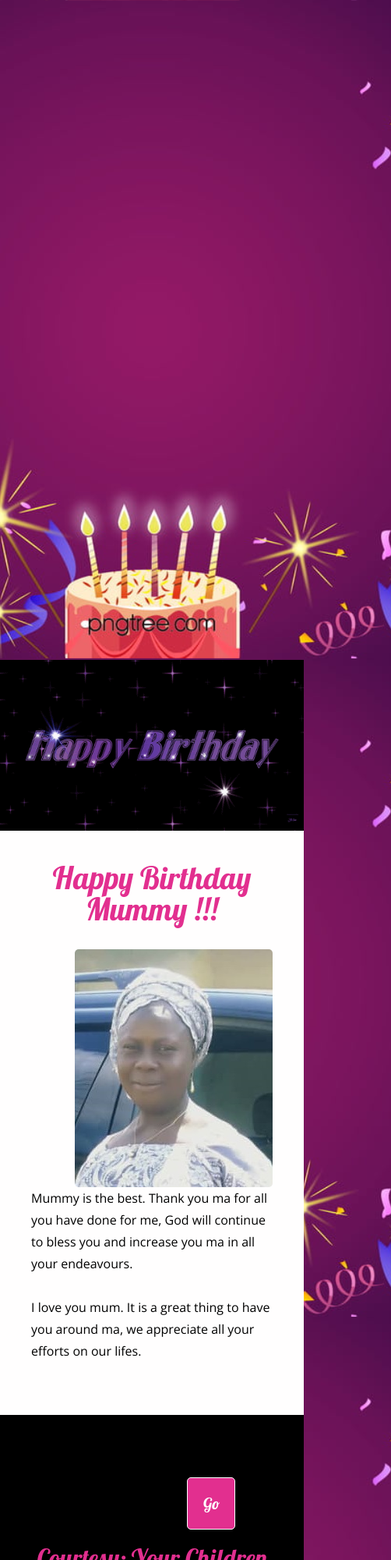
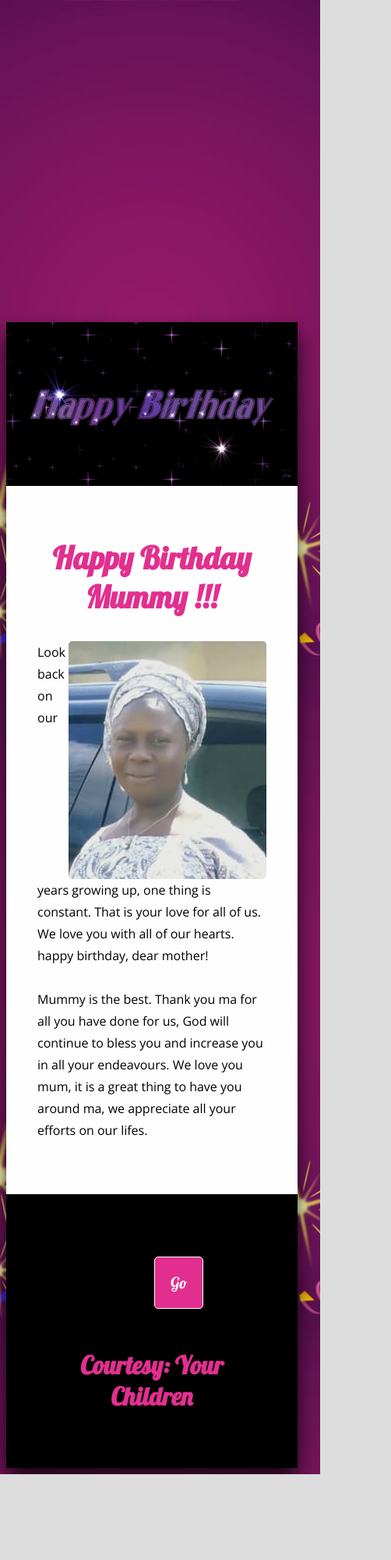
Before and after one commit to olawale1rty/olawale1rty.github.io, a plain HTML site: page index.html in a window 390 px wide. Shown: the top 2000 px of the page at 78% size, 502 px wide, since content can reach past the window. After the commit the page ends 1890 px from the top, so only its background shows below. Drawn offline with nearby package versions, Linux system fonts and the light colour scheme.

Commit message:
improved the responsiveness

```diff
--- a/css/small.css
+++ b/css/small.css
@@ -1,3 +1,4 @@
+
 .container{
     width: 100%;
     margin: 0;
@@ -11,3 +12,27 @@
     text-align:  center;
     float: inherit;
 }
+.video iframe {
+	width: 100%;
+	padding-left: 20px;
+}
+button{
+	width: auto;
+	padding: 20px;
+ 	border: 1px solid white;
+ 	border-radius: 5px;
+ 	margin: 20px 150px;
+ /* cursor: pointer;
+  width: auto;
+  display: inline-block;
+  padding: 20px;
+  background-color: #e22f8f;
+  color: white;
+  font-size: 20px;
+  text-align: center;
+  border: 1px solid white;
+  border-radius: 5px;
+  font-family: 'Lobster', cursive;
+  margin: 20px 150px;*/
+
+}
--- a/css/style.css
+++ b/css/style.css
@@ -73,6 +73,8 @@ h3 {
 .container {
   width: 600px;
   margin: 100px auto;
+  box-sizing: border-box;
+  box-shadow: 0 15px 25px rgba(0,0,0,.8);
 
 
 }
@@ -102,6 +104,7 @@ h3 {
 .intro, .contact {
   padding: 40px;
 }
+
 .hero {
   line-height: 0;
 }
@@ -114,7 +117,7 @@ h3 {
 }
 button{
   cursor: pointer;
-  width: 20%;
+  width: auto;
   display: inline-block;
   padding: 20px;
   background-color: #e22f8f;
@@ -124,9 +127,10 @@ button{
   border: 1px solid white;
   border-radius: 5px;
   font-family: 'Lobster', cursive;
-  margin: 20px 200px;
+  margin: 20px 225px;
 
 }
 .video {
-  margin: 20px 120px;
+  width: auto;
+  margin: 20px 50px;
 }
--- a/index.html
+++ b/index.html
@@ -4,7 +4,7 @@
     <meta charset="utf-8">
     <title>Happy Birthday Mummy!</title>
     <meta name="description" content="Happy Birthday Mummy!">
-    <link rel="stylesheet" href="css/reset.css">
+   <!--  <link rel="stylesheet" href="css/reset.css"> -->
     <link rel="stylesheet" href="css/style.css">
     <link rel="stylesheet" href="css/small.css" media="(max-width: 630px)">
     <link href='https://fonts.googleapis.com/css?family=Open+Sans:300,700|Lobster' rel='stylesheet' type='text/css'>
@@ -12,7 +12,7 @@
     <script src="https://ajax.googleapis.com/ajax/libs/jquery/3.3.1/jquery.min.js"></script>
   </head>
   <body>
-    <canvas id="canvas"> </canvas>
+    <canvas id="canvas"> Your browser does not support the canvas. </canvas>
     <div class="container">
       <div class = "hero">
         <img src="images/hero.gif" alt="action_pics">
@@ -22,9 +22,9 @@
         <div class = "her">
           <img src="images/mum.jpg" alt="mum_pics">
         </div>
-        <p>Mummy is the best. Thank you ma for all you have done for me, God will continue to bless you and increase you ma in all your endeavours.</p>
+        <p>Look back on our years growing up, one thing is constant. That is your love for all of us. We love you with all of our hearts. happy birthday, dear mother!</p>
 
-        <p>I love you mum. It is a great thing to have you around ma, we appreciate all your efforts on our lifes. </p>
+        <p>Mummy is the best. Thank you ma for all you have done for us, God will continue to bless you and increase you in all your endeavours. We love you mum, it is a great thing to have you around ma, we appreciate all your efforts on our lifes. </p>
       </div>
       <div class = "contact">
         <div class="video">
@@ -32,8 +32,7 @@
         </div>
          <button class="btn" >Go</button>
          <h3>Courtesy: Your Children<h3>
-
-    </div>
+      </div>
   </body>
   <script>
     let HeartsBackground = {
@@ -67,8 +66,12 @@
         }
       },
       setCanvasSize: function() {
-        this.canvas.width = window.innerWidth;
-        this.canvas.height = window.innerHeight;
+        if (window.innerWidth <= 630) {
+          this.canvas.width = 400;
+        }else{
+          this.canvas.width = window.innerWidth;
+        }
+        this.canvas.height = 400;
         this.w = this.canvas.width;
         this.h = this.canvas.height;
       },
@@ -103,7 +106,7 @@
     Ui.handleSubmitClick = () => {
         document.querySelector(".btn").addEventListener('click',function(){
             let videoResult = document.querySelector('.video');
-            videoResult.innerHTML = '<iframe width="300px" height"300px"  src="https://www.youtube.com/embed/LnHREJaGSyE?autoplay=1"></iframe>';
+            videoResult.innerHTML = '<iframe  width="420" height="159" src="https://www.youtube.com/embed/LnHREJaGSyE?autoplay=1"></iframe>';
         });
 
     };
```
